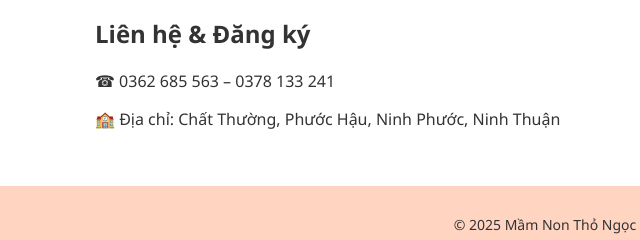
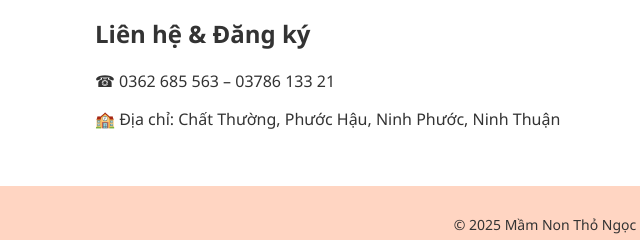
Before and after one commit to thongoc123/mamnon-tho-ngoc, a plain HTML site: page index.html in a window 1280 px wide. Shown: the part 1167-1407 px from the top of the page, 95-735 px from the left. Drawn offline with Linux system fonts and the light colour scheme.

Commit message:
Update index.html

```diff
--- a/index.html
+++ b/index.html
@@ -45,7 +45,7 @@
 
     <section id="lienhe" class="section contact">
         <h2>Liên hệ & Đăng ký</h2>
-        <p>☎ 0362 685 563 – 0378 133 241</p>
+        <p>☎ 0362 685 563 – 03786 133 21</p>
         <p>🏫 Địa chỉ: Chất Thường, Phước Hậu, Ninh Phước, Ninh Thuận</p>
     </section>
 
```
